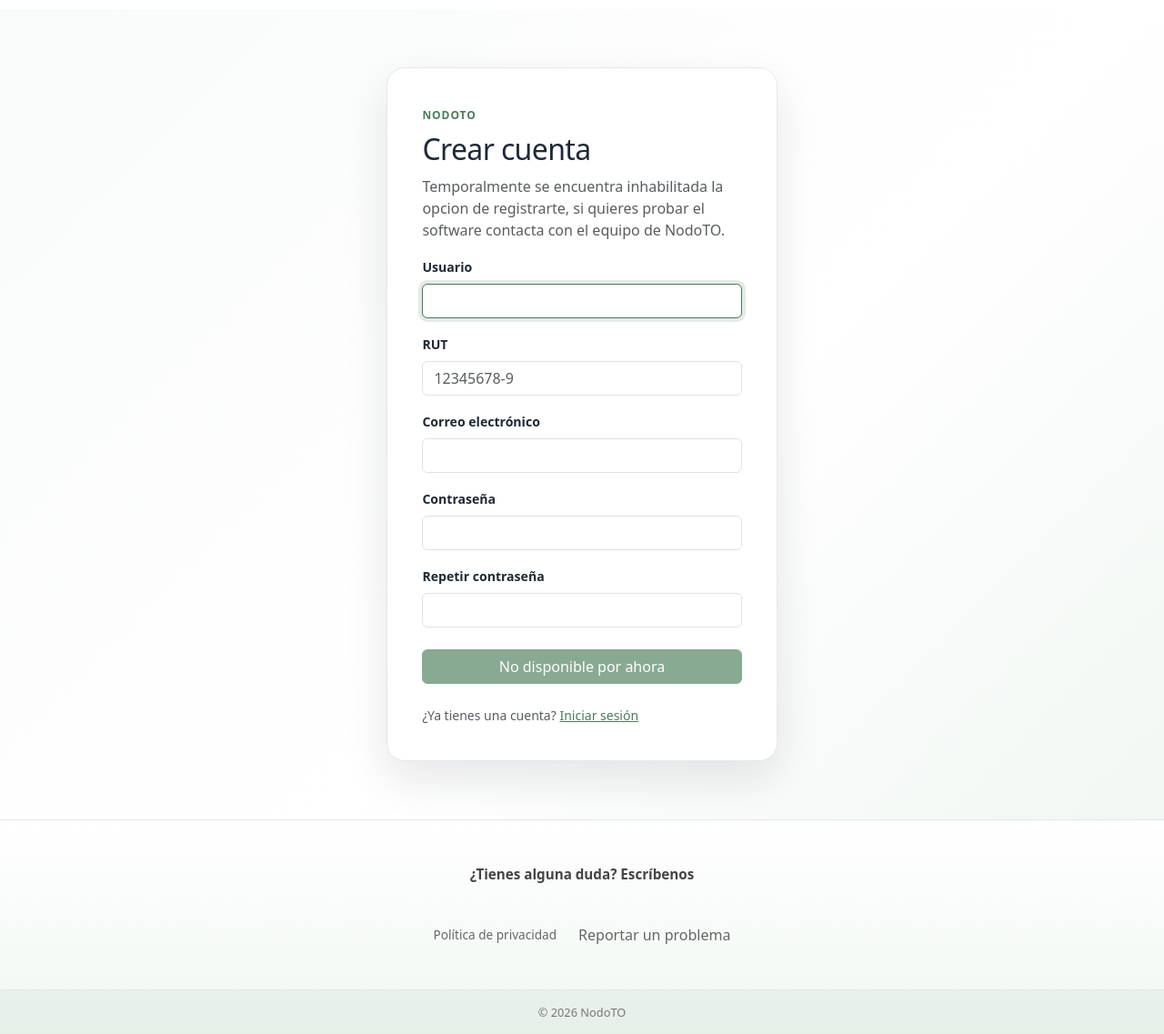
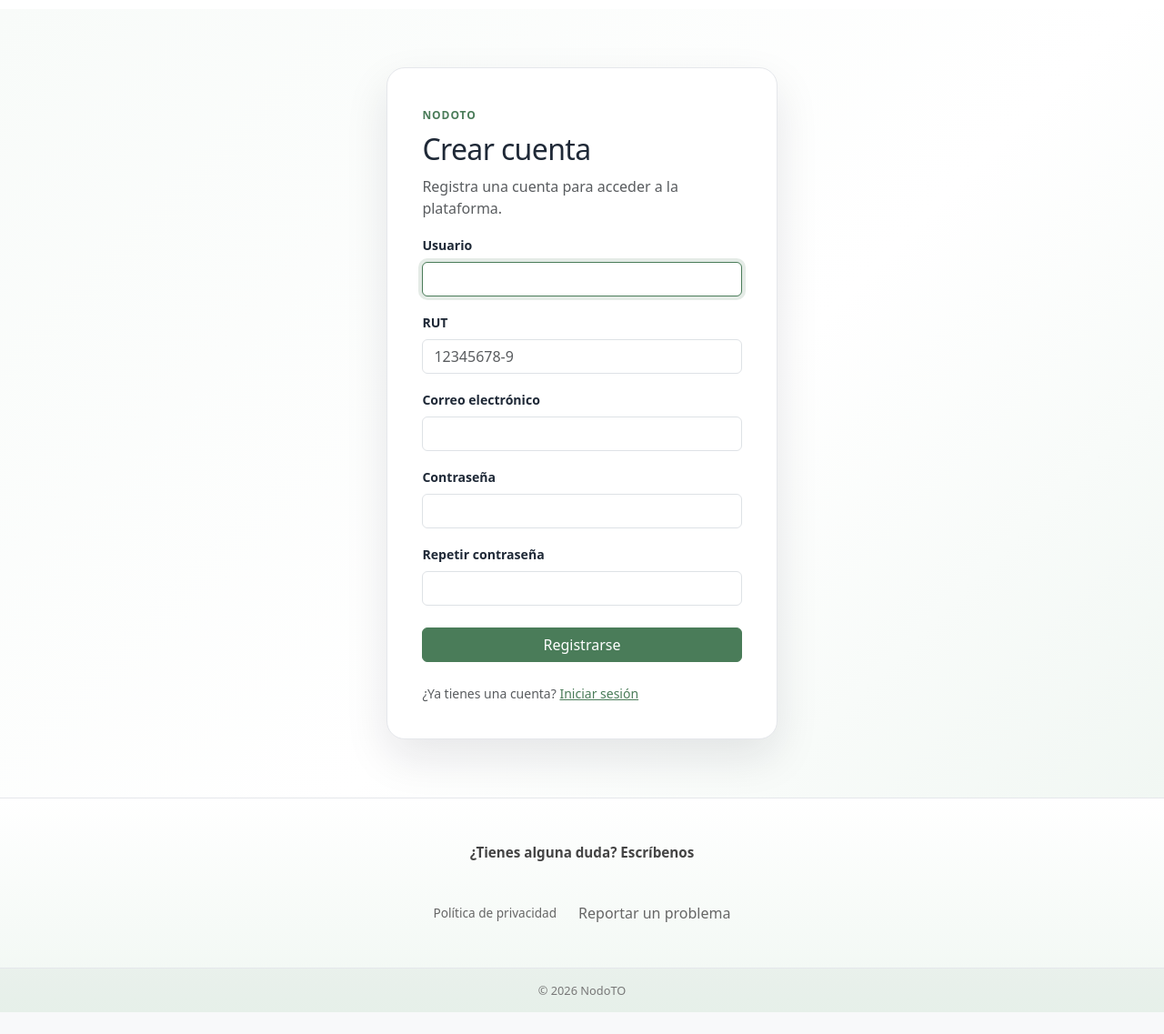
Before and after one commit to Tomas-FV/NodoTO, a Django app: page /auth/registro/ in a window 1280 px wide. Shown: the part 66-1203 px from the top of the page at 91% size. After the commit the page ends 1179 px from the top, so only its background shows below. Run offline with Django 5.2, Linux system fonts and the light colour scheme.

Commit message:
Fix: Registro

```diff
--- a/core/templates/Auth/register.html
+++ b/core/templates/Auth/register.html
@@ -7,8 +7,8 @@
     <div class="auth-panel">
         <span class="auth-eyebrow">NodoTO</span>
         <h1>Crear cuenta</h1>
-        <!-- <p class="text-muted">Registra una cuenta para acceder a la plataforma.</p> -->
-        <p class="text-muted">Temporalmente se encuentra inhabilitada la opcion de registrarte, si quieres probar el software contacta con el equipo de NodoTO.</p>
+        <p class="text-muted">Registra una cuenta para acceder a la plataforma.</p>
+        <!-- <p class="text-muted">Temporalmente se encuentra inhabilitada la opcion de registrarte, si quieres probar el software contacta con el equipo de NodoTO.</p> -->
         <form method="post" novalidate>
             {% csrf_token %}
             <div class="mb-3">
@@ -31,7 +31,7 @@
                 <label class="form-label" for="password_confirmation">Repetir contraseña</label>
                 <input class="form-control" type="password" id="password_confirmation" name="password_confirmation" autocomplete="new-password" required>
             </div>
-            <button class="btn btn-primary w-100" type="submit" disabled>No disponible por ahora</button>
+            <button class="btn btn-primary w-100" type="submit">Registrarse</button>
         </form>
         <p class="small text-muted mt-4 mb-0">¿Ya tienes una cuenta? <a href="{% url 'login' %}">Iniciar sesión</a></p>
     </div>
```
